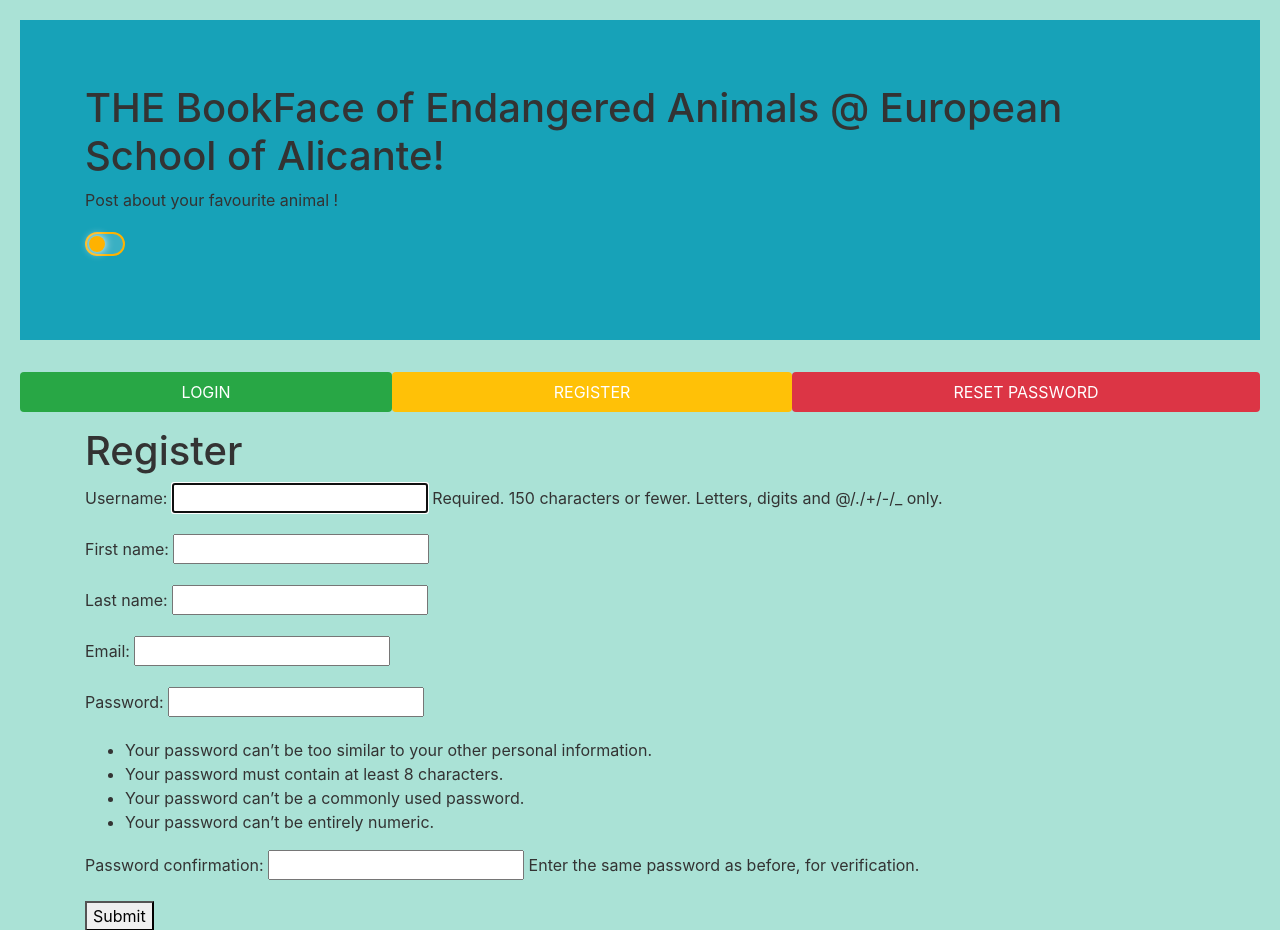
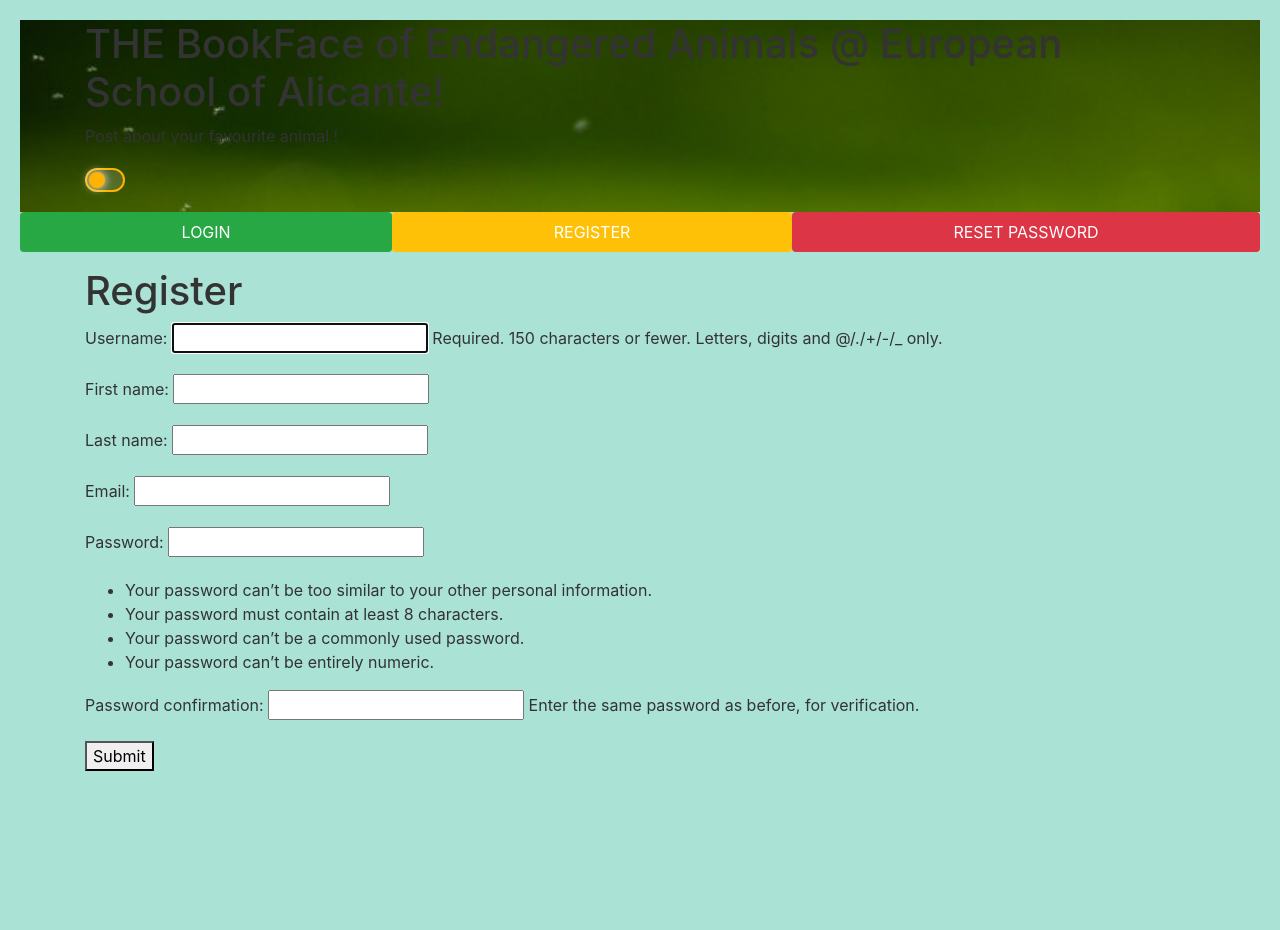
Before and after one commit to aureliob1b1/signlogin, a Django app: page /account/register/ in a window 1280 px wide. Shown: the top 930 px of the page. After the commit the page ends 771 px from the top, so only its background shows below. Run offline with Django 3.2, Linux system fonts and the light colour scheme; some libraries are stand-ins or nearby versions.

Commit message:
css modif

```diff
--- a/accounts/static/accounts/style.css
+++ b/accounts/static/accounts/style.css
@@ -1,12 +1,12 @@
 .jumbotron {
-  /*display: inline-block;*/
 
-  /*padding-top: 0px;
+
+  padding-top: 0px;
   padding-bottom:0px;
   margin-bottom:0;
   margin-top: 0;
   background-image:url(green-nature.jpg);
-  background-size: cover;*/
+  background-size: cover;
 }
 .nav {
   margin-bottom:15;
```
